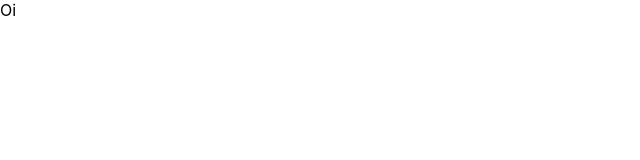
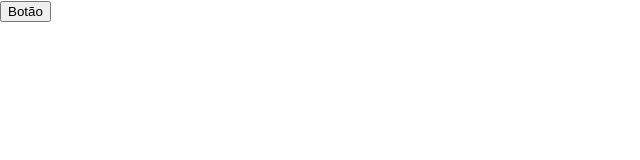
Before and after one commit to fabiof2x/alura-studies, a React (Create React App) app: page / in a window 1280 px wide. Shown: the top 160 px of the page, without its empty margins (0-640 px from the left). Built offline with nearby package versions, Linux system fonts and the light colour scheme; the HTML template or start-up script is replaced by a standard one.

Commit message:
Criando um componente

```diff
--- a/src/App.tsx
+++ b/src/App.tsx
@@ -1,9 +1,10 @@
 import React from 'react';
+import Botao from './components/Botao';
 
 function App() {
   return (
     <div className="App">
-      Oi
+      <Botao />
     </div>
   );
 }
--- /dev/null
+++ b/src/components/Botao/index.tsx
@@ -0,0 +1,13 @@
+import React from "react";
+
+class Botao extends React.Component {
+  render() {
+    return (
+      <button>
+        Botão
+      </button>
+    )
+  }
+}
+
+export default Botao;
```
